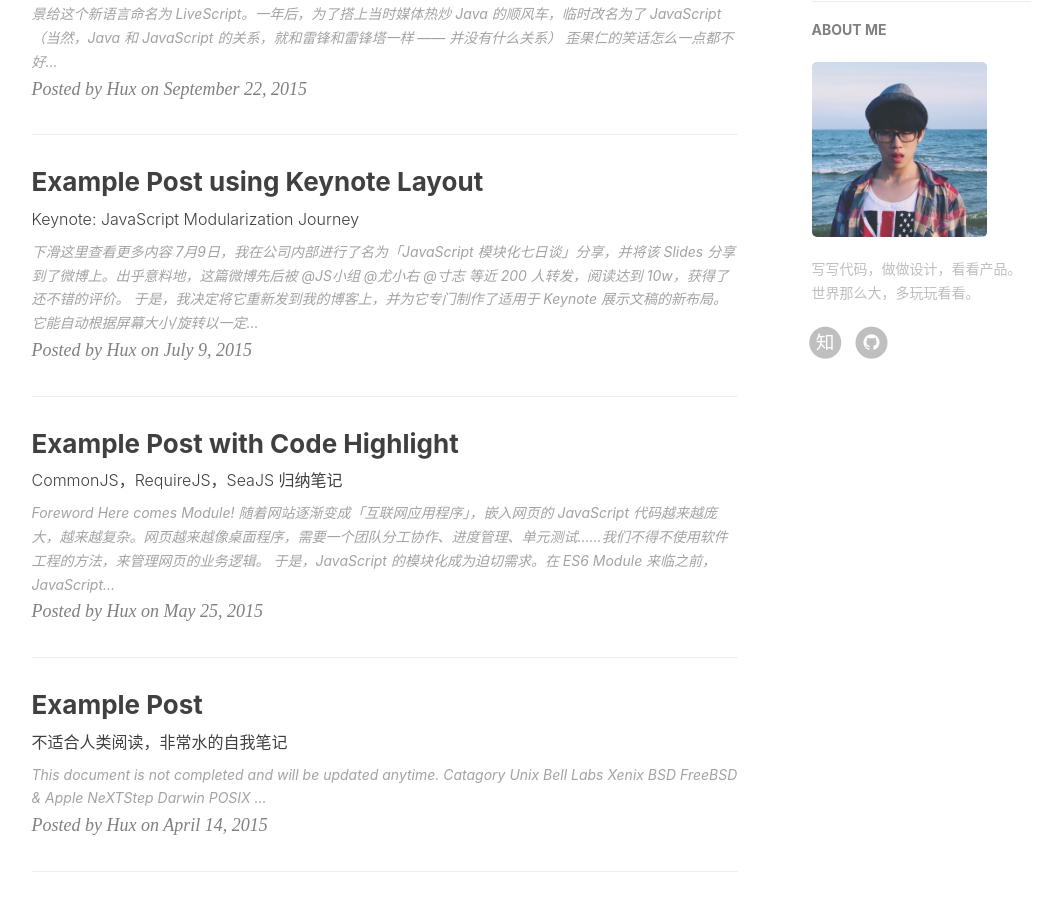
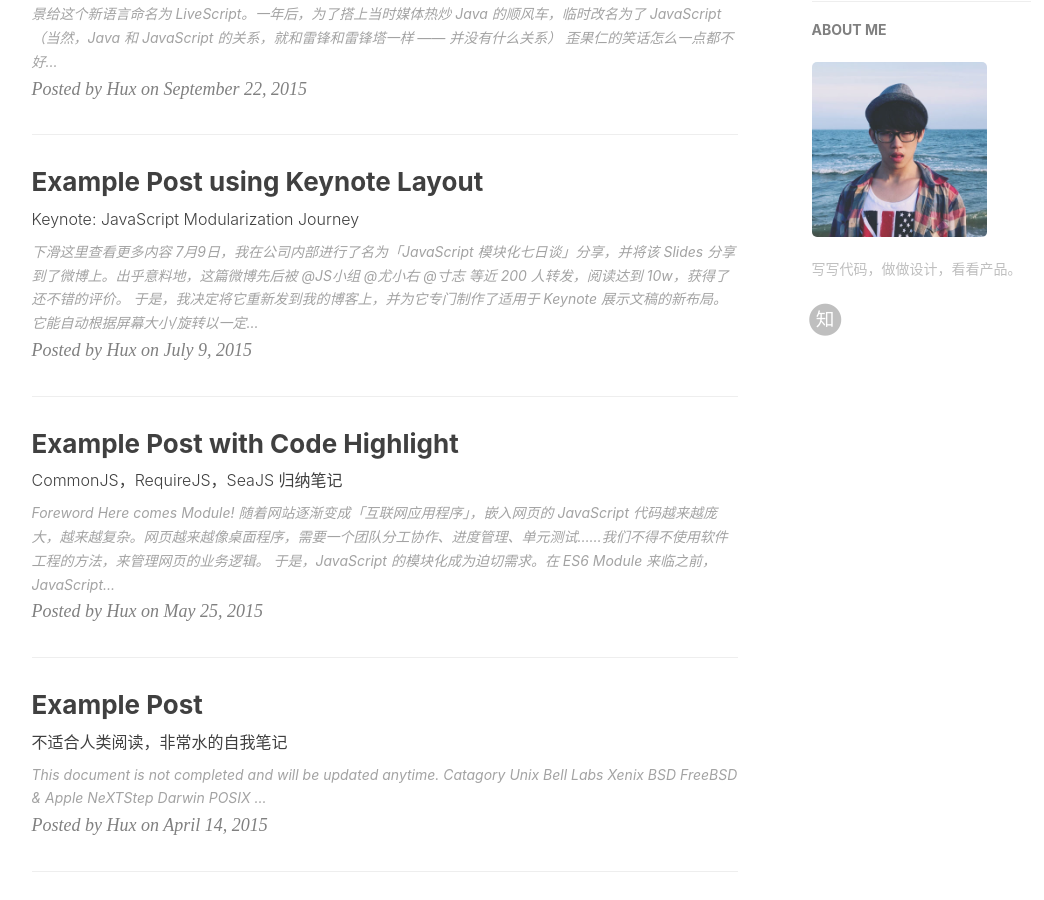
Before and after one commit to hunterlxt/hunterlxt.github.io.backup, a Jekyll site: the page built from index.html, in a window 1280 px wide and 900 px high, scrolled down 564 px. Shown: the whole window, without its empty margins (136-1180 px from the left). Built offline with Jekyll 4.4.1, drawn with Linux system fonts in a browser that asks for light colours; nearby versions of some CDN libraries; the list of posts is cut into pages by our own code; comment, search, counter and statistics services are not loaded.

Commit message:
Update _config.yml

```diff
--- a/_config.yml
+++ b/_config.yml
@@ -8,12 +8,9 @@ keyword: ""
 url: "http://hunterlxt.github.io"              # your host, for absolute URL
 
 
-
 # SNS settings
 RSS: false
 zhihu_username:     xintaoliu
-github_username:    hunterlxt
-
 
 
 # Build settings
@@ -53,11 +50,9 @@ kramdown:
 
 
 
-
-
 # Sidebar settings
 sidebar: true                           # whether or not using Sidebar.
-sidebar-about-description: "写写代码，做做设计，看看产品。世界那么大，多玩玩看看。"
+sidebar-about-description: "写写代码，做做设计，看看产品。"
 sidebar-avatar: /img/avatar-hux.jpg      # use absolute URL, seeing it's used in both `/` and `/about/`
 
 
```
